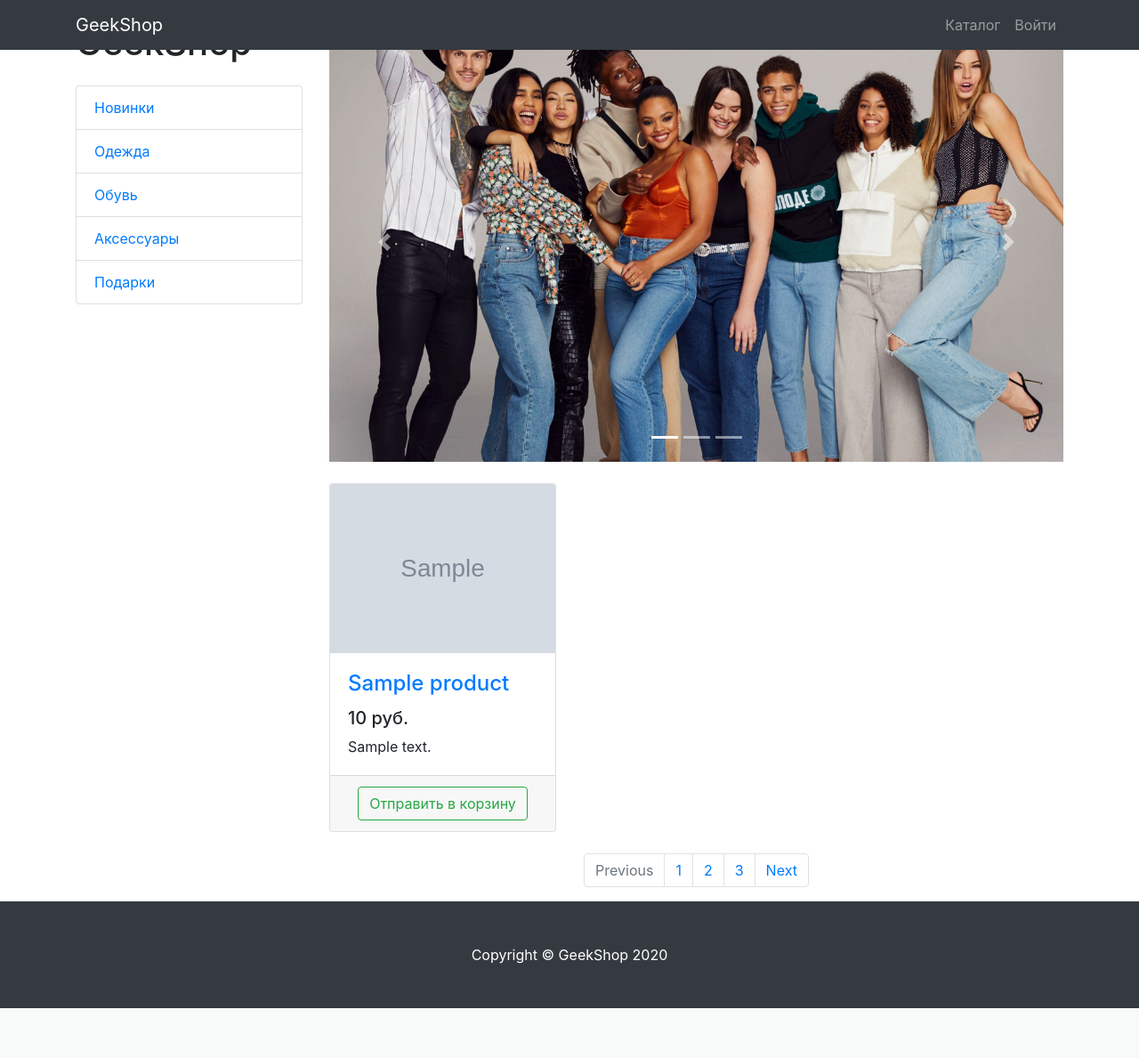
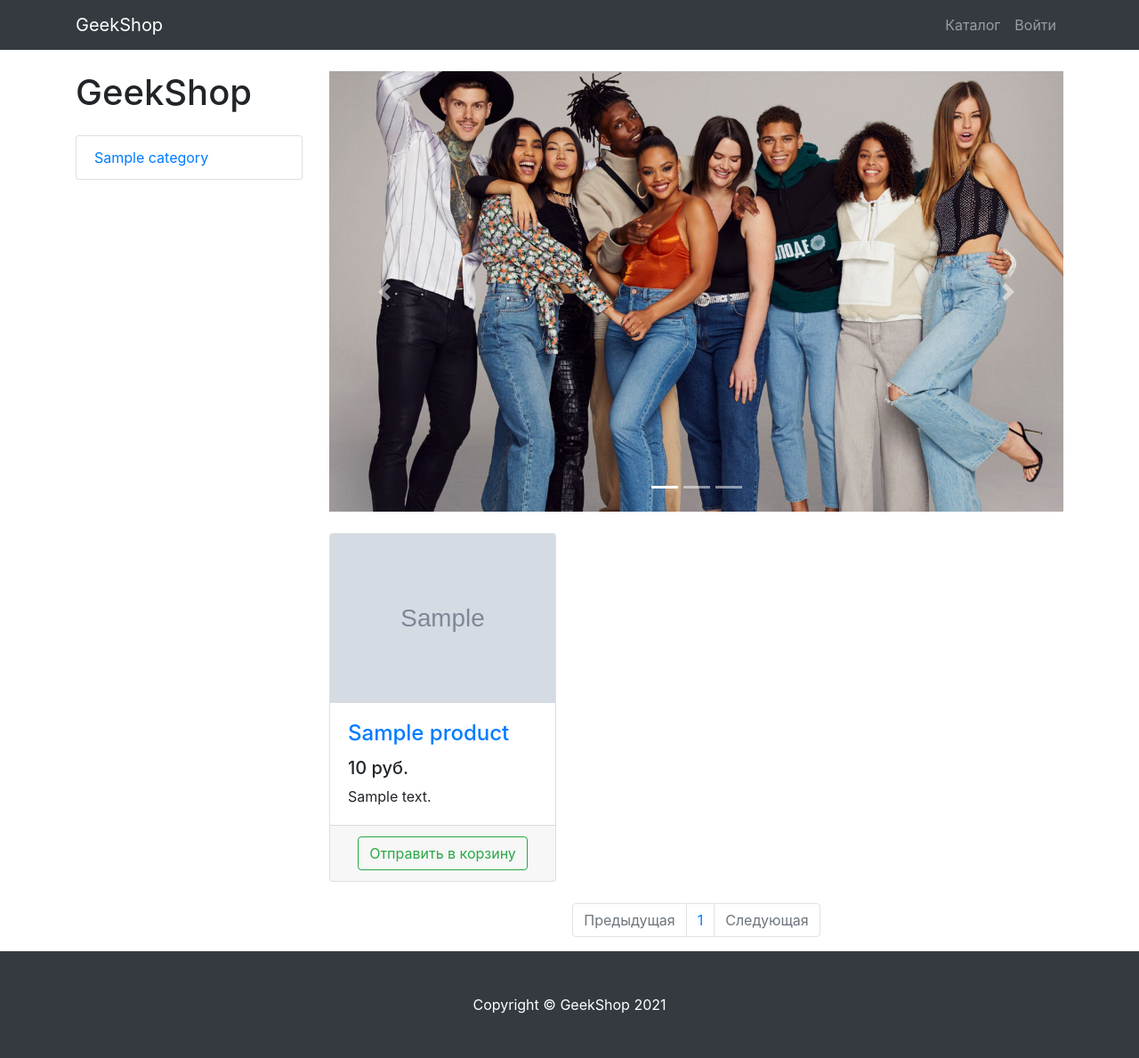
Before and after one commit to Ilu92/myproject-server, a Django app: template products/templates/products/products.html in a window 1280 px wide. Shown: the whole page at 89% size. Before the commit the page ends 1133 px from the top, so only its background shows below. Run offline with Django 3.2, Linux system fonts and the light colour scheme; the template is opened without the code that fills it: most values are stand-ins (such as "Sample title", 1, 10 or a date in 2020); grey boxes marked "Sample" are stand-in pictures; some libraries are stand-ins or nearby versions.

Commit message:
added filtering products by category_id

```diff
--- a/products/templates/products/products.html
+++ b/products/templates/products/products.html
@@ -1,13 +1,11 @@
-{% extends 'products/base.html'%}
+{% extends 'products/base.html' %}
 {% load static %}
 
 {% block css %}
-    <!-- Custom styles for this template -->
-    <link href="{% static 'vendor/bootstrap/css/bootstrap.min.css' %}" rel="stylesheet">
+    <link href="{% static 'css/products.css' %}" rel="stylesheet">
 {% endblock %}
 
-{% block content%}
-    <!-- Page Content -->
+{% block content %}
     <div class="container">
 
         <div class="row">
@@ -16,11 +14,10 @@
 
                 <h1 class="my-4">GeekShop</h1>
                 <div class="list-group">
-                <a href="#" class="list-group-item">Новинки</a>
-                <a href="#" class="list-group-item">Одежда</a>
-                <a href="#" class="list-group-item">Обувь</a>
-                <a href="#" class="list-group-item">Аксессуары</a>
-                <a href="#" class="list-group-item">Подарки</a>
+                    {% for category in categories %}
+                        <a href="{% url 'products:product' category.id %}"
+                           class="list-group-item">{{ category.name }}</a>
+                    {% endfor %}
                 </div>
 
             </div>
@@ -36,13 +33,16 @@
                     </ol>
                     <div class="carousel-inner" role="listbox">
                         <div class="carousel-item active">
-                        <img class="d-block img-fluid" src="/static/vendor/img/slides/slide-1.jpg" alt="First slide">
+                            <img class="d-block img-fluid" src="{% static 'vendor/img/slides/slide-1.jpg' %}"
+                                 alt="First slide">
                         </div>
                         <div class="carousel-item">
-                        <img class="d-block img-fluid" src="/static/vendor/img/slides/slide-2.jpg" alt="Second slide">
+                            <img class="d-block img-fluid" src="{% static 'vendor/img/slides/slide-2.jpg' %}"
+                                 alt="Second slide">
                         </div>
                         <div class="carousel-item">
-                        <img class="d-block img-fluid" src="/static/vendor/img/slides/slide-3.jpg" alt="Third slide">
+                            <img class="d-block img-fluid" src="{% static 'vendor/img/slides/slide-3.jpg' %}"
+                                 alt="Third slide">
                         </div>
                     </div>
                     <a class="carousel-control-prev" href="#carouselExampleIndicators" role="button" data-slide="prev">
@@ -62,7 +62,7 @@
                             <div class="card h-100">
                                 <a href="#">
                                     <img class="card-img-top"
-                                 src="{% static product.image %}"
+                                         src="{{ product.image.url }}"
                                          alt="">
                                 </a>
                                 <div class="card-body">
@@ -74,24 +74,35 @@
                                 </div>
                                 <div class="card-footer text-center">
                                     <a href="{% url 'baskets:basket_add' product.id %}" class="btn btn-outline-success">
-                                Отправить в корзину</a>
+                                        Отправить в корзину
+                                    </a>
                                 </div>
                             </div>
                         </div>
                     {% endfor %}
 
+
                 </div>
 
                 <nav aria-label="Page navigation example">
                     <ul class="pagination justify-content-center">
-                    <li class="page-item disabled">
-                        <a class="page-link" href="#" tabindex="-1" aria-disabled="true">Previous</a>
+                        <li class="page-item {% if not products.has_previous %} disabled {% endif %}">
+                            <a class="page-link"
+                               href="{% if products.has_previous %} {% url 'products:page' products.previous_page_number %} {% else %} # {% endif %}"
+                               tabindex="-1" aria-disabled="true">Предыдущая</a>
                         </li>
-                    <li class="page-item"><a class="page-link" href="#">1</a></li>
-                    <li class="page-item"><a class="page-link" href="#">2</a></li>
-                    <li class="page-item"><a class="page-link" href="#">3</a></li>
+                        {% for page in products.paginator.page_range %}
                             <li class="page-item">
-                        <a class="page-link" href="#">Next</a>
+                                <a class="page-link" href="{% url 'products:page' page %}">
+                                    {{ page }}
+                                </a>
+                            </li>
+                        {% endfor %}
+                        <li class="page-item {% if not products.has_next %} disabled {% endif %}">
+                            <a class="page-link"
+                               href="{% if products.has_next %} {% url 'products:page' products.next_page_number %} {% else %} # {% endif %}">
+                                Следующая
+                            </a>
                         </li>
                     </ul>
                 </nav>
@@ -104,11 +115,9 @@
 {% endblock %}
 
 {% block footer %}
-    <!-- Footer -->
     <footer class="py-5 bg-dark">
         <div class="container">
-            <p class="m-0 text-center text-white">Copyright &copy; GeekShop 2020</p>
+            <p class="m-0 text-center text-white">Copyright &copy; GeekShop 2021</p>
         </div>
-        <!-- /.container -->
     </footer>
 {% endblock %}
--- a/users/views.py
+++ b/users/views.py
@@ -1,5 +1,6 @@
 from django.shortcuts import render, HttpResponseRedirect
 from django.contrib import auth, messages
+
 from django.urls import reverse
 from django.contrib.auth.decorators import login_required
 
```
Also changed, not shown: admins/forms.py (added, +16 -0 lines), admins/urls.py (+5 -7 lines), products/urls.py (+4 -3 lines). Lines whose indentation alone changed are shown as unchanged.
